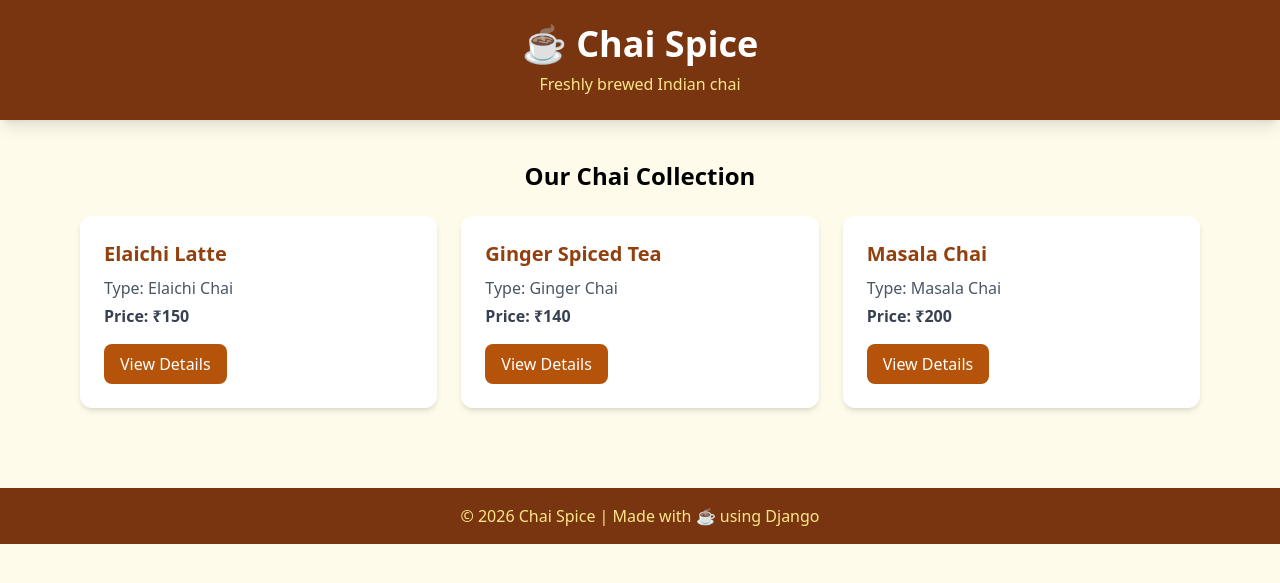
After one commit to vidhi-sys/Django-ChaiSpice, a Django app: template djangoproject/myapp/templates/myapp/index.html in a window 1280 px wide. The commit adds this page. Shown: the top 583 px of the page. Run offline with Django 5.2, Linux system fonts and the light colour scheme; the template is opened without the code that fills it: values that come from a table or form of the project are taken from there, others are empty; data comes from the database, SQL or seed files in the repository; both versions use the stored data as it was after the commit; some libraries are stand-ins or nearby versions.

Commit message:
commited changes

```diff
--- a/djangoproject/djangoproject/settings.py
+++ b/djangoproject/djangoproject/settings.py
@@ -123,5 +123,5 @@ USE_TZ = True
 
 STATIC_URL = "/static/"
 MEDIA_URL='/media/'
-MEDIA_ROOT=[os.path.join(BASE_DIR,'media')]
+MEDIA_ROOT = BASE_DIR / 'media'
 STATICFILES_DIRS=[os.path.join(BASE_DIR,'static')]
--- a/djangoproject/myapp/models.py
+++ b/djangoproject/myapp/models.py
@@ -9,15 +9,11 @@ class ChaiType(models.Model):
     ]
 
     name = models.CharField(max_length=100)
-    image = models.ImageField(upload_to='chais/')
-    chai_type = models.CharField(
-        max_length=2,
-        choices=CHAI_TYPES
-    )
+    image = models.ImageField(upload_to='images/chaitypes')
+
+    chai_type = models.CharField(max_length=2, choices=CHAI_TYPES)
+    price = models.TextField()  # text price (₹20, Free, etc.)
     created_at = models.DateTimeField(default=timezone.now)
-    price = models.IntegerField(null=True, blank=True)
-
-
 
     def __str__(self):
         return self.name
--- /dev/null
+++ b/djangoproject/myapp/templates/myapp/index.html
@@ -0,0 +1,75 @@
+{% load static %}
+<!DOCTYPE html>
+<html lang="en">
+<head>
+    <meta charset="UTF-8">
+    <title>Chai Menu | Chai Spice</title>
+    <meta name="viewport" content="width=device-width, initial-scale=1.0">
+
+    <!-- Tailwind CSS -->
+    <script src="https://cdn.tailwindcss.com"></script>
+
+    <!-- Optional Custom CSS -->
+    <link rel="stylesheet" href="{% static 'myapp/style.css' %}">
+</head>
+
+<body class="bg-amber-50 text-brown-900">
+
+    <!-- HEADER -->
+    <header class="bg-amber-900 text-white py-6 shadow-lg">
+        <h1 class="text-4xl font-bold text-center">☕ Chai Spice</h1>
+        <p class="text-center text-amber-200 mt-2">
+            Freshly brewed Indian chai
+        </p>
+    </header>
+
+    <!-- MAIN CONTENT -->
+    <main class="max-w-6xl mx-auto px-4 py-10">
+
+        <h2 class="text-2xl font-semibold mb-6 text-center">
+            Our Chai Collection
+        </h2>
+
+        {% if chais %}
+        <div class="grid grid-cols-1 sm:grid-cols-2 md:grid-cols-3 gap-6">
+
+            {% for chai in chais %}
+            <div class="bg-white rounded-xl shadow-md p-6 hover:shadow-xl transition">
+
+                <h3 class="text-xl font-bold text-amber-800 mb-2">
+                    {{ chai.name }}
+                </h3>
+
+                <p class="text-gray-600 mb-1">
+                    Type: {{ chai.get_chai_type_display }}
+                </p>
+
+                <p class="text-gray-700 font-semibold mb-4">
+                    Price: ₹{{ chai.price }}
+                </p>
+
+                <a href="{% url 'chai_price' chai.id %}"
+                   class="inline-block bg-amber-700 text-white px-4 py-2 rounded-lg hover:bg-amber-800 transition">
+                    View Details
+                </a>
+
+            </div>
+            {% endfor %}
+
+        </div>
+
+        {% else %}
+        <p class="text-center text-gray-500">
+            No chai available right now ☹️
+        </p>
+        {% endif %}
+
+    </main>
+
+    <!-- FOOTER -->
+    <footer class="bg-amber-900 text-amber-200 py-4 mt-10 text-center">
+        © 2026 Chai Spice | Made with ☕ using Django
+    </footer>
+
+</body>
+</html>
```
Also changed, not shown: djangoproject/chai/templates/index.html (+10 -9 lines), djangoproject/myapp/templates/all_app.html (deleted, +0 -15 lines), djangoproject/myapp/views.py (+2 -12 lines), djangoproject/templates/website/index.html (deleted, +0 -52 lines), djangoproject/templates/website/layout.html (deleted, +0 -22 lines), djangoproject/db.sqlite3, djangoproject/media/images/chaitypes/masala_tea.jpeg (added), djangoproject/media/images/chaitypes/tea_with_ginger.png (added), djangoproject/myapp/migrations/0001_initial.py, djangoproject/myapp/migrations/0002_chaitype_price.py (deleted), djangoproject/myapp/migrations/0003_alter_chaitype_price.py (deleted), djangoproject/myapp/migrations/0004_alter_chaitype_price.py (deleted), djangoproject/myapp/migrations/0005_alter_chaitype_price.py (deleted), djangoproject/myapp/templates/app/all_app.html (deleted).
